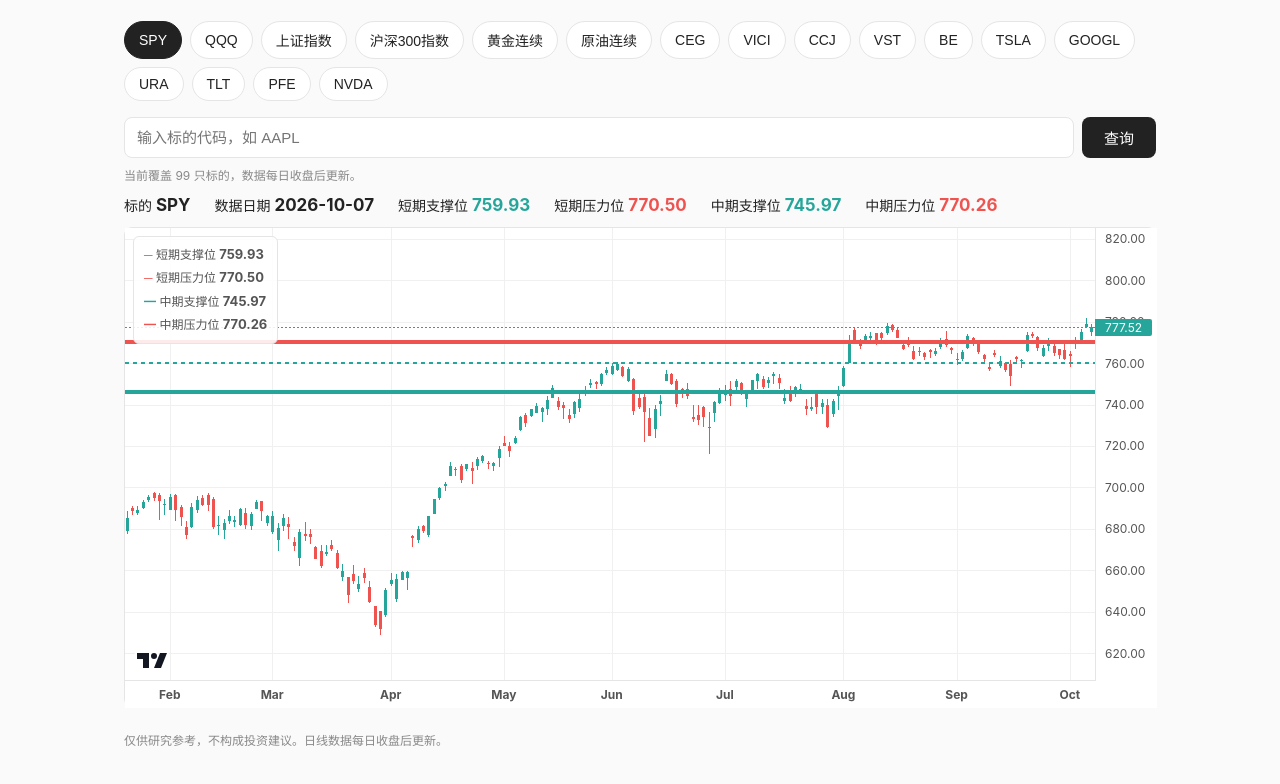
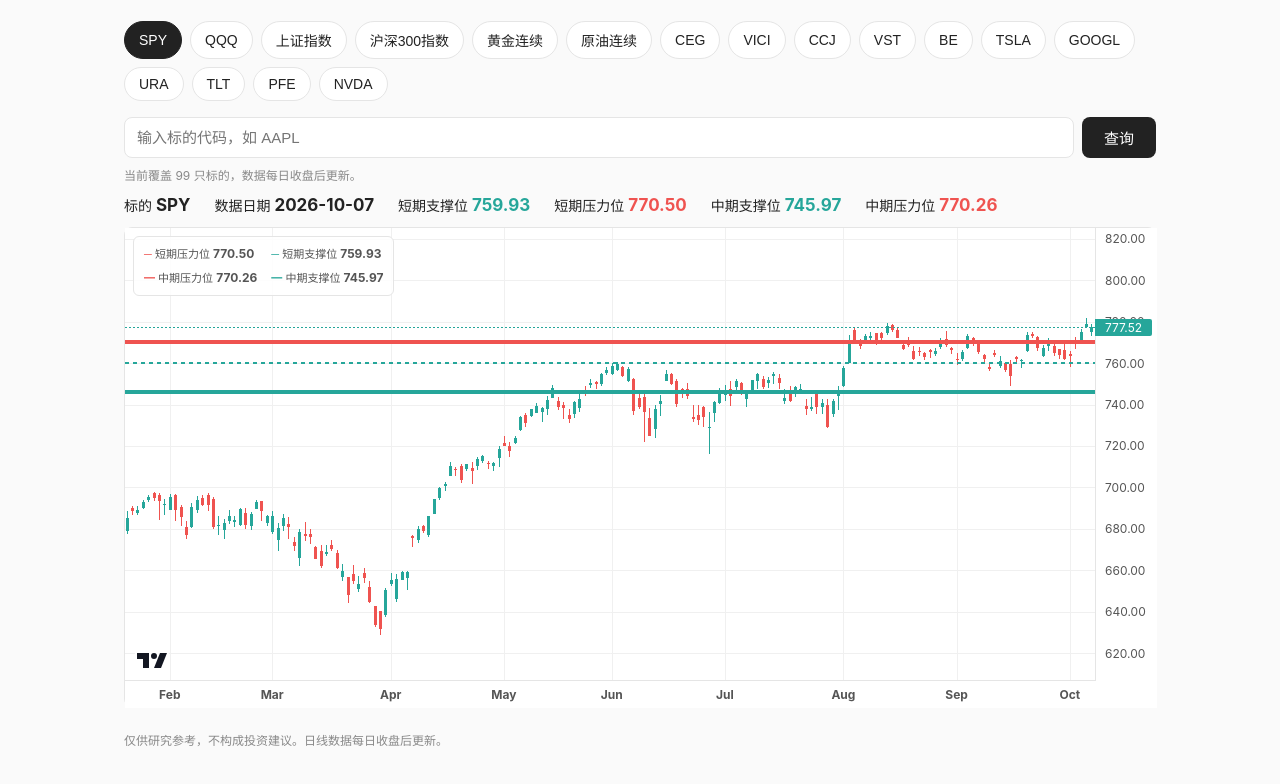
Before and after one commit to onlymanes/pt-levels, a plain HTML site: page index.html in a window 1280 px wide. Shown: the part 88-872 px from the top of the page. Drawn offline with Linux system fonts and the light colour scheme.

Commit message:
图表图例改两行两列：短期压力/支撑在上，中期压力/支撑在下，字体缩小

```diff
--- a/index.html
+++ b/index.html
@@ -31,8 +31,10 @@
   #chartInner { height:100%; border:1px solid var(--line); border-radius:8px; background:#fff; position:relative; }
   #legend { position:absolute; top:8px; left:8px; z-index:5; pointer-events:none;
     background:rgba(255,255,255,.88); border:1px solid var(--line); border-radius:6px;
-    padding:6px 10px; font-size:12px; line-height:1.8; color:#555; }
-  #legend b { font-size:13px; }
+    padding:6px 10px; font-size:11px; line-height:1.8; color:#555;
+    display:grid; grid-template-columns:auto auto; gap:2px 14px; align-items:center; }
+  #legend b { font-size:12px; }
+  #legend div { white-space:nowrap; }
   #err { display:none; max-width:1080px; margin:12px auto 0; padding:0 24px; color:var(--red); font-size:14px; }
   #loading { display:none; max-width:1080px; margin:12px auto 0; padding:0 24px; color:var(--muted); font-size:14px; }
   footer { max-width:1080px; margin:24px auto 40px; padding:0 24px; color:var(--muted); font-size:12px; }
@@ -150,13 +152,13 @@
     $('mMidSup').textContent = d.mid_support != null ? d.mid_support.toFixed(2) : '–';
     $('mMidRes').textContent = d.mid_resistance != null ? d.mid_resistance.toFixed(2) : '–';
     $('meta').style.display = 'flex';
-    // 图表左侧图例（细线=短期，粗线=中期）
+    // 图表左侧图例：两行两列（细线=短期，粗线=中期）
     $('legend').innerHTML =
+      '<div><span style="color:#ef5350">─</span> 短期压力位 <b>' + d.resistance.toFixed(2) + '</b></div>' +
       '<div><span style="color:#26a69a">─</span> 短期支撑位 <b>' + d.support.toFixed(2) + '</b></div>' +
-      '<div><span style="color:#ef5350">─</span> 短期压力位 <b>' + d.resistance.toFixed(2) + '</b></div>' +
-      (d.mid_support != null ? '<div><span style="color:#26a69a">━</span> 中期支撑位 <b>' + d.mid_support.toFixed(2) + '</b></div>' : '') +
-      (d.mid_resistance != null ? '<div><span style="color:#ef5350">━</span> 中期压力位 <b>' + d.mid_resistance.toFixed(2) + '</b></div>' : '');
-    $('legend').style.display = 'block';
+      (d.mid_resistance != null ? '<div><span style="color:#ef5350">━</span> 中期压力位 <b>' + d.mid_resistance.toFixed(2) + '</b></div>' : '') +
+      (d.mid_support != null ? '<div><span style="color:#26a69a">━</span> 中期支撑位 <b>' + d.mid_support.toFixed(2) + '</b></div>' : '');
+    $('legend').style.display = 'grid';
     if (d.warning === 'anomaly' || d.warning === 'notice') {
       $('warnText').textContent = (d.warning === 'anomaly' ? '⚠ ' : '● ') + d.warning_text;
       $('warn').style.display = 'block';
```
